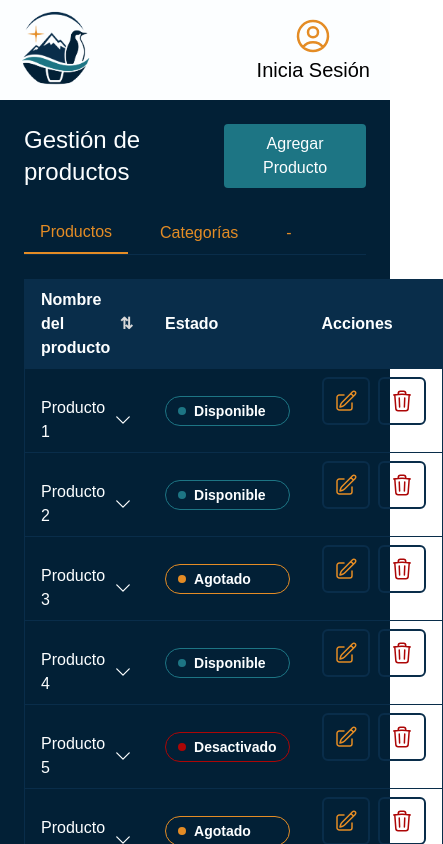
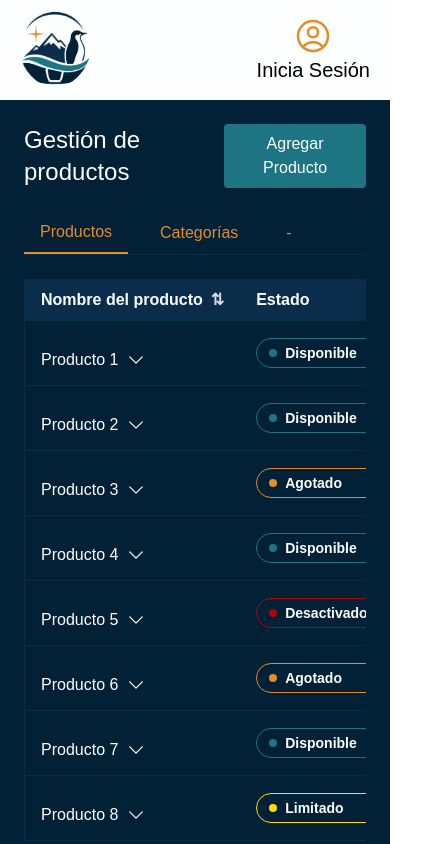
Before and after one commit to jeretamargo/tpi-interfaces-AustralMarket, a React (Vite) app: page /productos in a window 390 px wide. Shown: the top 844 px of the page, 443 px wide, since content can reach past the window. Built offline with nearby package versions, Linux system fonts and the light colour scheme.

Commit message:
arreglo tabla responsive

```diff
--- a/src/components/tabla/HeadTabla.jsx
+++ b/src/components/tabla/HeadTabla.jsx
@@ -14,7 +14,7 @@ export default function HeaderCell({ label, sortKey, onSort, className = "" }) {
   return (
     <th
       onClick={handleClick}
-			className={`px-4 py-2 text-left cursor-pointer select-none ${className}`}
+      className={`px-4 py-2 text-left cursor-pointer select-none whitespace-nowrap ${className}`}
     >
       <div className="flex items-center gap-2">
         <span>{label}</span>
--- a/src/components/tabla/Tabla.jsx
+++ b/src/components/tabla/Tabla.jsx
@@ -1,8 +1,8 @@
 import HeaderCell from "./HeadTabla";
 import TablaItem from "./TablaItem";
-import { useState, useEffect  } from "react";
+import { useState, useEffect } from "react";
 
-export default function Tabla({ productos,onEditar  }) {
+export default function Tabla({ productos, onEditar }) {
   const [sortedData, setSortedData] = useState(productos);
 
   const handleSort = (key, direction) => {
@@ -23,8 +23,8 @@ export default function Tabla({ productos,onEditar  }) {
   }, [productos]);
 
   return (
-		<div className="w-full ">
-			<table className="w-full border border-azul ">
+    <div className="w-full overflow-x-auto">
+      <table className="w-full border border-azul   ">
         <thead className="bg-azul">
           <tr>
             <HeaderCell
@@ -56,11 +56,7 @@ export default function Tabla({ productos,onEditar  }) {
         </thead>
         <tbody>
           {sortedData.map((p) => (
-						<TablaItem
-						key={p.id}
-						producto={p}
-						onEditar={onEditar}
-						/>
+            <TablaItem key={p.id} producto={p} onEditar={onEditar} />
           ))}
         </tbody>
       </table>
```
Lines whose indentation alone changed are shown as unchanged.
